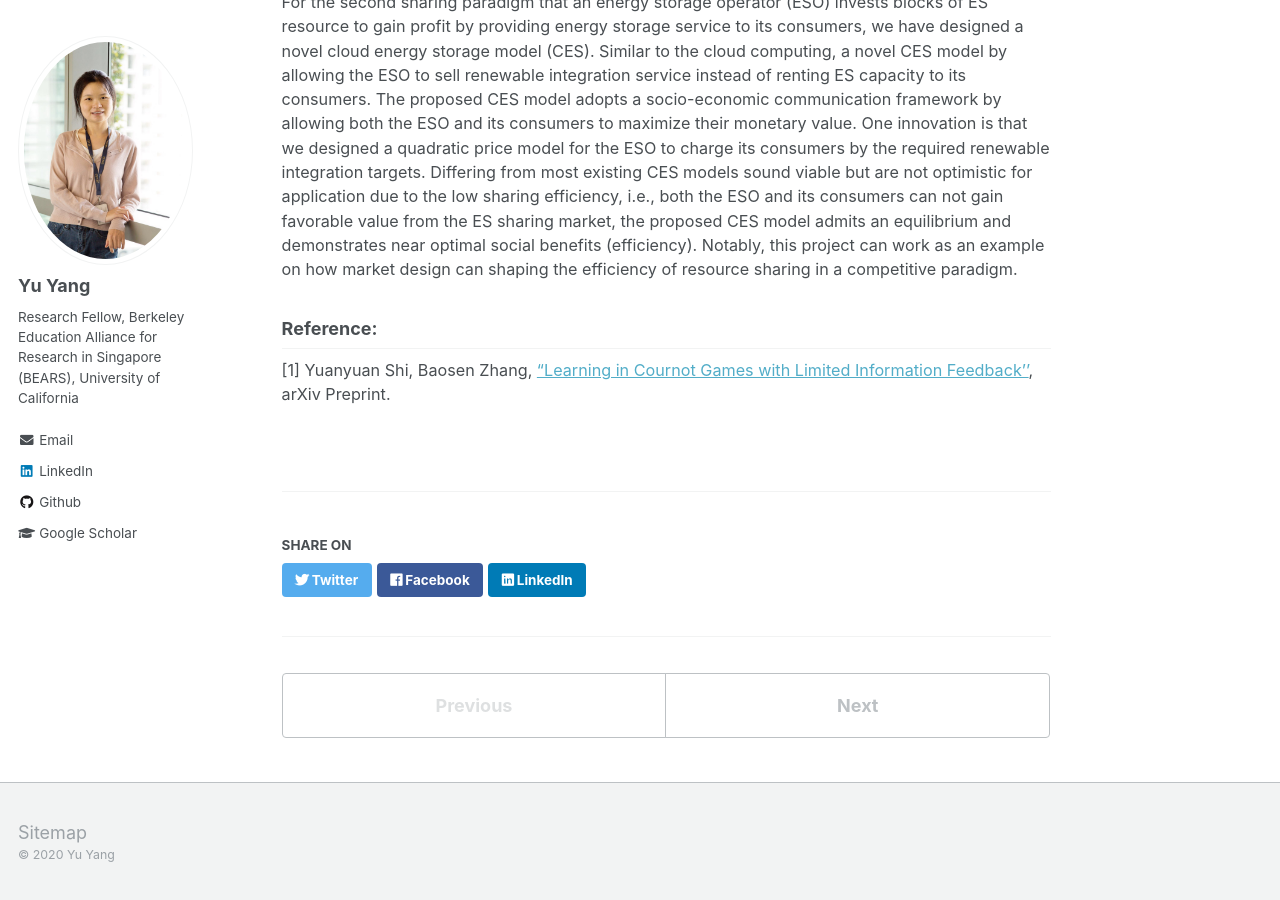
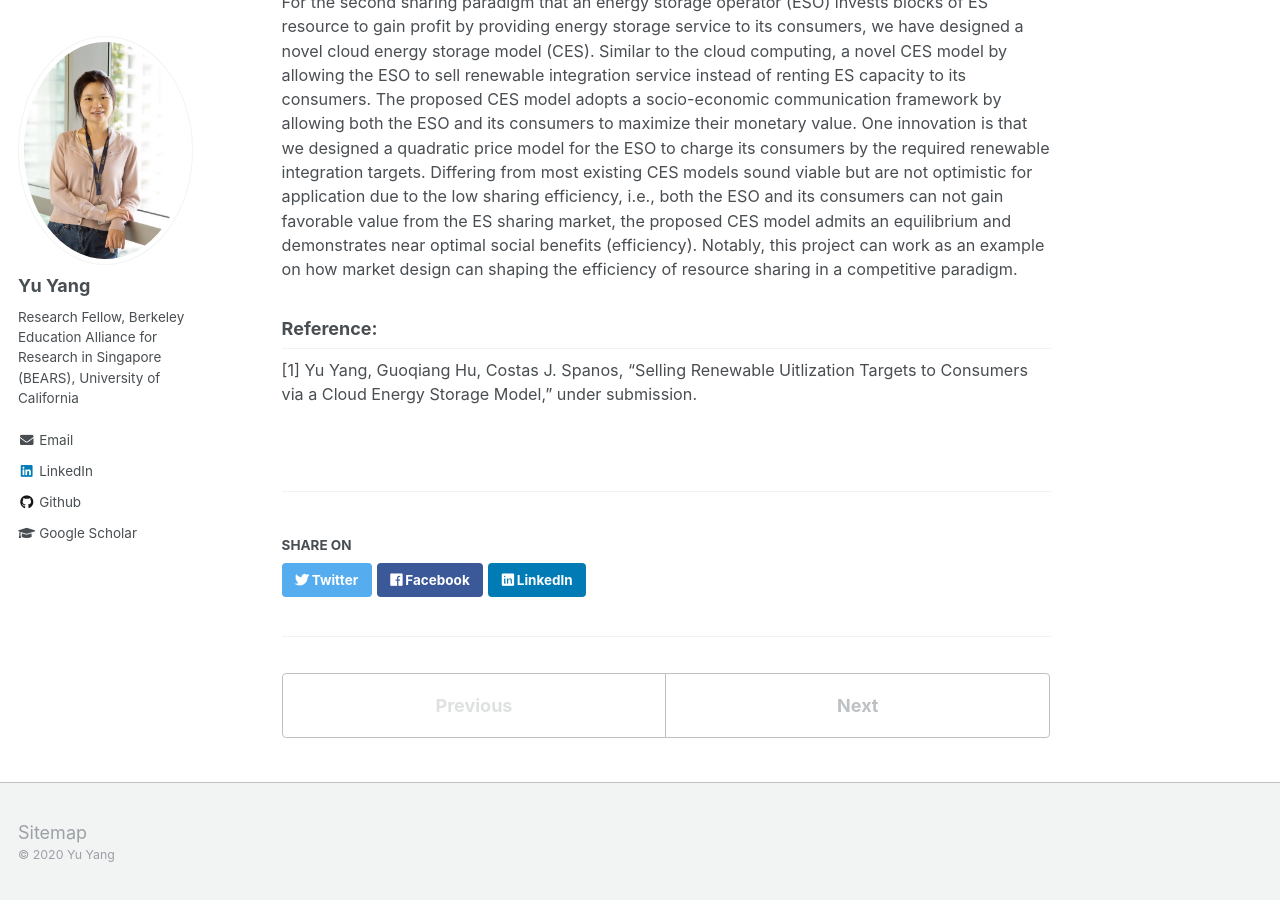
Before and after one commit to yangyu-berkeley/yangyu-berkeley.github.io, a Jekyll site: the page built from _research/research-1.md, in a window 1280 px wide and 900 px high, scrolled down 1186 px. Built offline with Jekyll 4.4.1, drawn with Linux system fonts in a browser that asks for light colours.

Commit message:
Update research-1.md

```diff
--- a/_research/research-1.md
+++ b/_research/research-1.md
@@ -30,4 +30,4 @@ For the second sharing paradigm that an energy storage operator (ESO) invests bl
 
 ## Reference:
 
-[1] Yuanyuan Shi, Baosen Zhang, ["Learning in Cournot Games with Limited Information Feedback''](https://arxiv.org/abs/1906.06612), arXiv Preprint.
+[1] Yu Yang, Guoqiang Hu, Costas J. Spanos, "Selling Renewable Uitlization Targets to Consumers via a Cloud Energy Storage Model," under submission.
```
